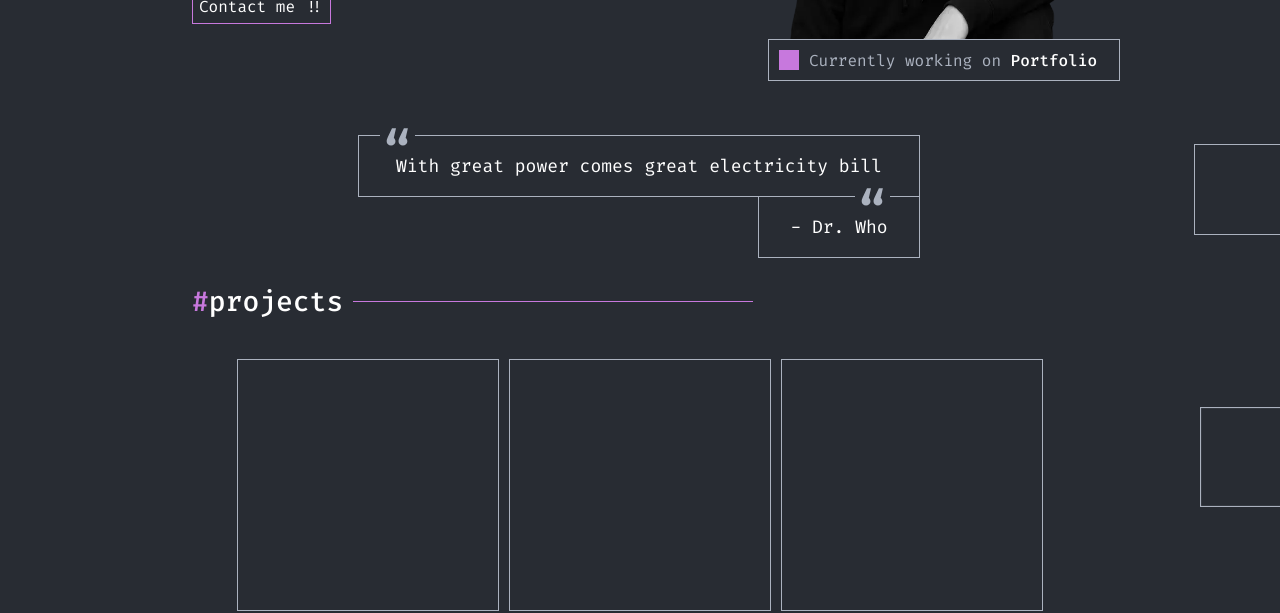
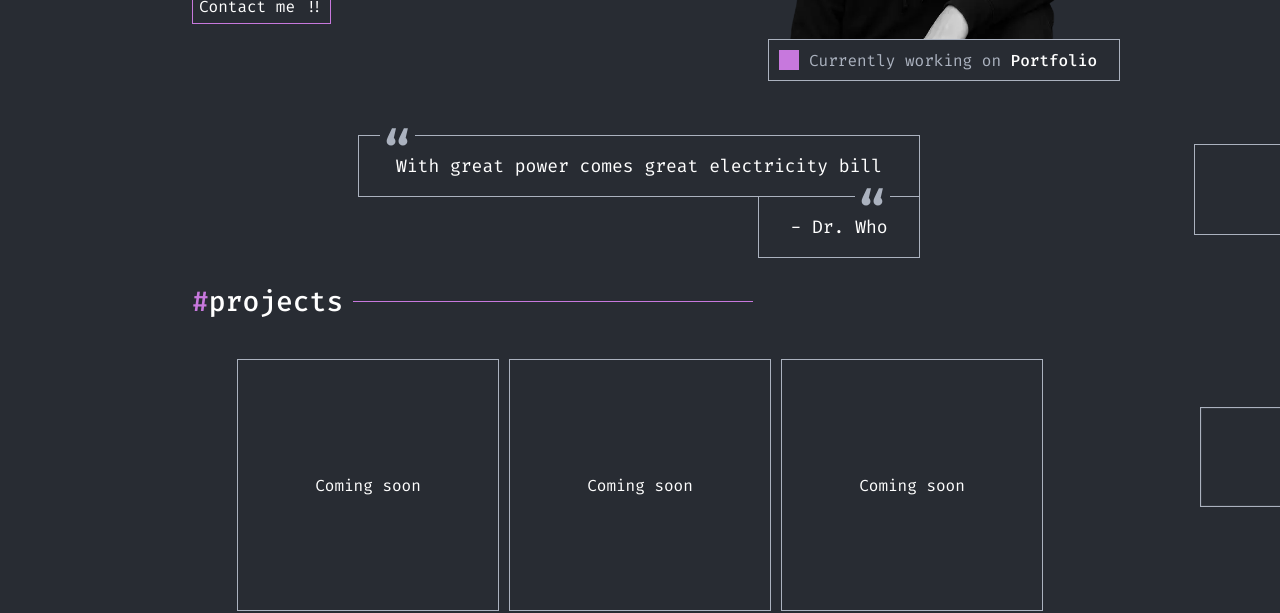
Before and after one commit to Mohammad-saif079/portfolio, a plain HTML site: page index.html in a window 1280 px wide. Shown: the part 346-959 px from the top of the page. Drawn offline with Linux system fonts and the light colour scheme.

Commit message:
coming soon update

```diff
--- a/index.html
+++ b/index.html
@@ -139,9 +139,9 @@
 
             <div class="projectcontainer">
 
-                <div class="projectitems"></div>
-                <div class="projectitems"></div>
-                <div class="projectitems"> </div>
+                <div class="projectitems">Coming soon</div>
+                <div class="projectitems">Coming soon</div>
+                <div class="projectitems">Coming soon</div>
 
 
 
--- a/style.css
+++ b/style.css
@@ -278,6 +278,10 @@ nav a:hover {
     height: 250px;
     background-color: transparent;
     border: 1px solid #ABB2BF;
+    display: flex;
+    justify-content: center;
+    align-items: center;
+
 }
 
 #works {
```
